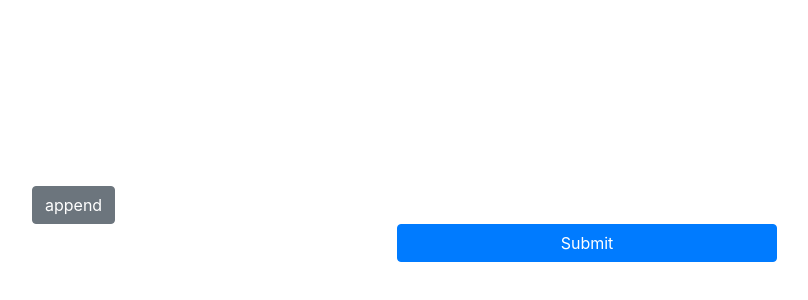
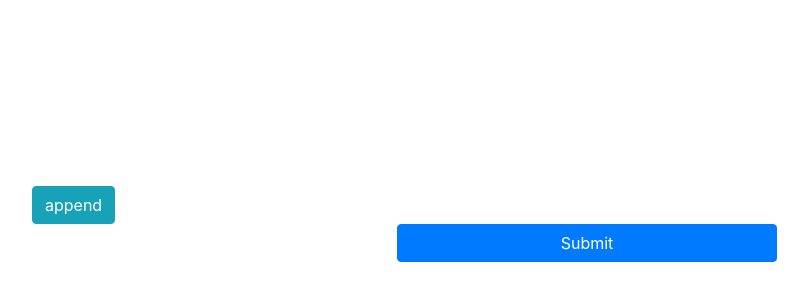
Before and after one commit to NIV54/group-training-timer, a React (Create React App) app: page / in a window 1280 px wide. Shown: the part 176-476 px from the top of the page, without its empty margins (53-861 px from the left). Built offline with nearby package versions, Linux system fonts and the light colour scheme.

Commit message:
remove the last break time

```diff
--- a/src/components/forms/training-form/index.tsx
+++ b/src/components/forms/training-form/index.tsx
@@ -30,7 +30,7 @@ export const TrainingForm = () => {
         <form className="col-12" onSubmit={handleSubmit(onSubmit)}>
           <button
             type="button"
-            className="btn btn-secondary"
+            className="btn btn-info"
             onClick={() => append({ name: "training-form" })}
           >
             append
@@ -51,7 +51,7 @@ export const TrainingForm = () => {
                   }
                 />
               </div>
-
+              {index < fields.length - 1 && (
                 <div className="form-group col-6">
                   <label htmlFor={`${breakTimeFormName}`}>Break Time</label>
                   <TimeField
@@ -66,6 +66,7 @@ export const TrainingForm = () => {
                     }
                   />
                 </div>
+              )}
             </div>
           ))}
           <div className="row justify-content-center">
--- a/src/components/forms/training-form/utils/build-training.ts
+++ b/src/components/forms/training-form/utils/build-training.ts
@@ -8,7 +8,7 @@ import { convertTime } from "./convert-time";
 export const buildTraining = (trainingInput: TrainingFormInput): Training => {
   const entries = Object.entries(trainingInput);
   let training: Partial<Round>[] = [
-    ...Array(entries.length / 2)
+    ...Array((entries.length + 1) / 2)
   ].map(() => ({}));
   entries.forEach(([key, value]) => {
     training[key.slice(-1)][key.slice(0, -1)] = convertTime(value);
```
Lines whose indentation alone changed are shown as unchanged.
